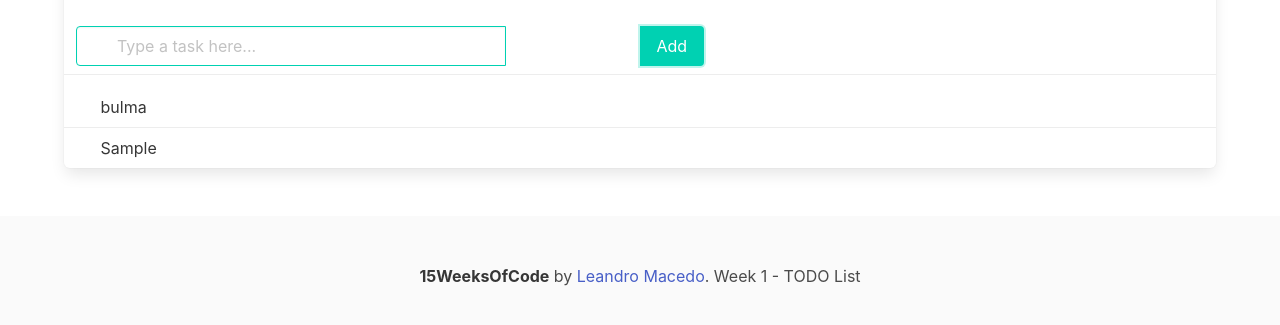
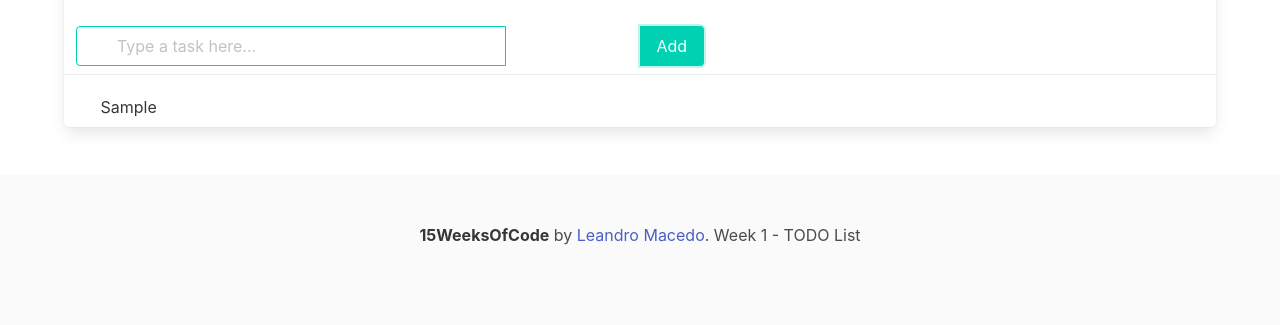
Before and after one commit to leandromac/7DaysOfCode, a website: page week-1/index.html in a window 1280 px wide. Both pictures are taken after typing "Sample" into the empty fields and a click on the button "Add". Shown: the part 109-434 px from the top of the page. Drawn offline with nearby package versions, Linux system fonts and the light colour scheme.

Commit message:
Refatoring

```diff
--- a/week-1/index.html
+++ b/week-1/index.html
@@ -6,12 +6,8 @@
   <title>Week 1 - TODO List</title>
   <link rel="stylesheet" href="https://cdn.jsdelivr.net/npm/bulma@0.9.0/css/bulma.min.css">
   <style>
-    .container {
-      max-width: 520px;
-    }
-    input {
-      width: 430px !important;
-    }
+    .container { max-width: 520px }
+    input { width: 430px !important }
   </style>
 </head>
 <body>
@@ -28,22 +24,11 @@
               <input class="input is-primary" type="text" placeholder="Type a task here...">
             </p>
             <div class="control">
-              <button type="submit" class="button is-primary">
-                Add
-              </button>
+              <button type="submit" class="button is-primary">Add</button>
             </div>
           </div>
 
-          <div class="list">
-
-          <a class="panel-block is-active">
-            <span class="panel-icon">
-              <i class="fas fa-book" aria-hidden="true"></i>
-            </span>
-            bulma
-          </a>
-
-        </div>
+        <div class="list"></div>
 
         </article>
 
--- a/week-1/js/script.js
+++ b/week-1/js/script.js
@@ -4,12 +4,18 @@
   const list = document.querySelector('.list')
 
   buttonAdd.addEventListener('click', e => {
+    if(!!input.value === false) {
+      alert('You need to type a task!')
+    }
+    else {
       let a = document.createElement('a')
-    a.className = "panel-block is-active"
+      a.className = "panel-block task is-active"
       a.innerHTML = `<span class="panel-icon">
                       <i class="fas fa-book" aria-hidden="true"></i>
                     </span>
                     ${input.value}`
+      a.setAttribute('onclick', 'taskDone(this)')
     list.appendChild(a)
     input.value = ''
+    }
   })
```
Lines whose indentation alone changed are shown as unchanged.
